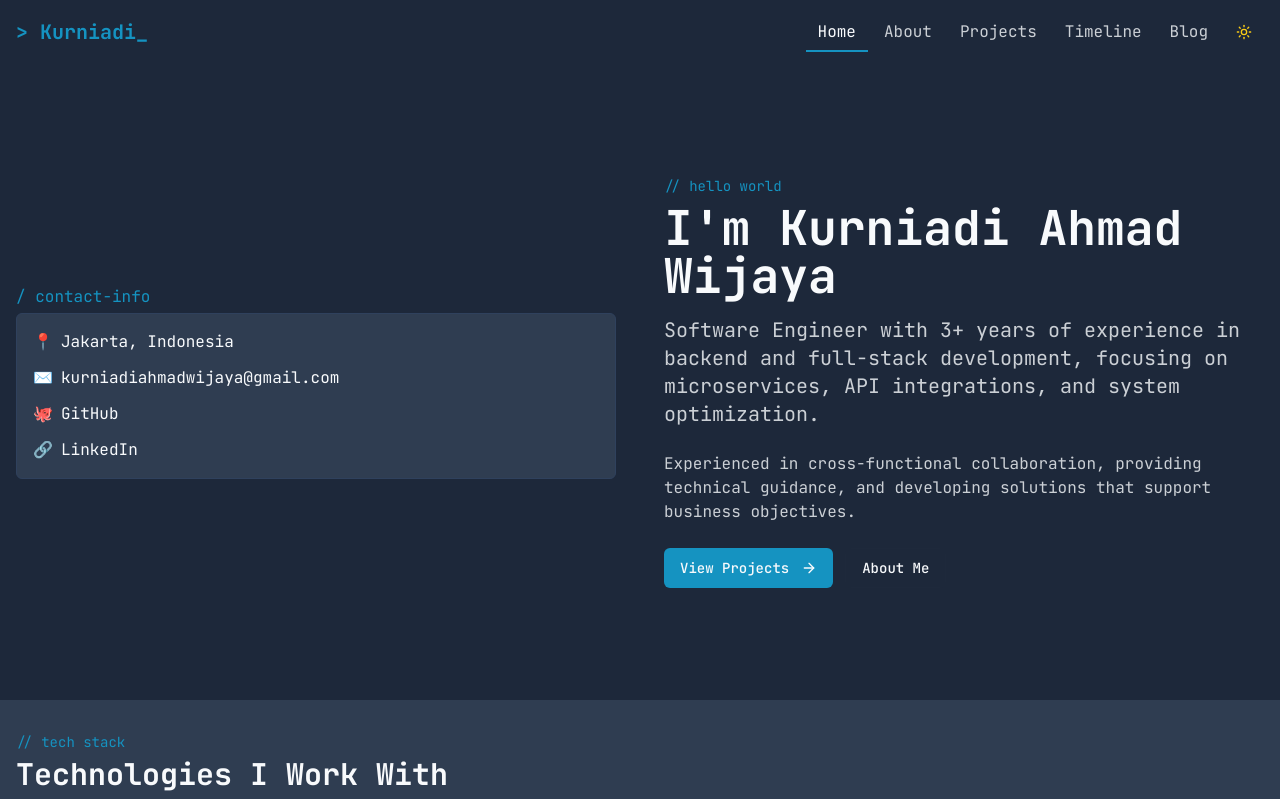
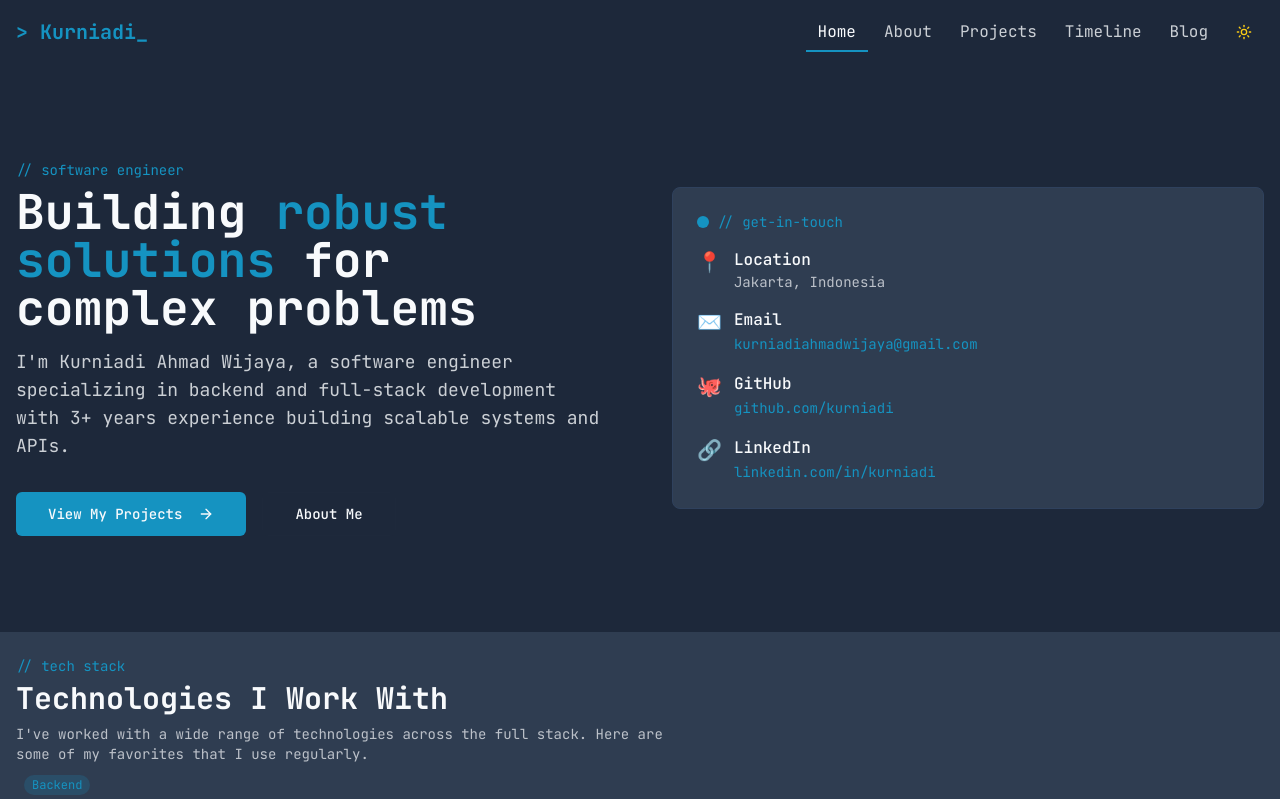
Before and after one commit to ShinyQ/ShinyQ-Playground, a React (Vite) app: page / in a window 1280 px wide. Shown: the top 799 px of the page. Built offline with nearby package versions, Linux system fonts and the light colour scheme.

Commit message:
Refactor: Improve TechStack and HeroSection
Refactor the TechStack component for improved performance and rewrite the HeroSection for a better layout.

```diff
--- a/src/components/home/HeroSection.tsx
+++ b/src/components/home/HeroSection.tsx
@@ -6,88 +6,96 @@ import { Link } from "react-router-dom";
 
 const HeroSection = () => {
   return (
-    <section className="pt-20 pb-10 md:py-28">
+    <section className="py-16 md:py-24">
       <div className="container mx-auto px-4">
-        <div className="grid grid-cols-1 md:grid-cols-2 gap-12 items-center">
-          <div className="order-2 md:order-1">
-            <div className="flex flex-col space-y-4 md:space-y-6">
-              <div className="flex flex-col space-y-1">
-                <span className="text-primary font-mono">/ contact-info</span>
-                <div className="bg-muted rounded-md p-4 border border-border">
-                  <ul className="space-y-3">
-                    <li className="flex items-center gap-2 text-sm md:text-base">
-                      <span className="text-primary">📍</span>
-                      <span>Jakarta, Indonesia</span>
-                    </li>
-                    <li className="flex items-center gap-2 text-sm md:text-base">
-                      <span className="text-primary">✉️</span>
+        <div className="grid grid-cols-1 lg:grid-cols-2 gap-10 md:gap-16 items-center">
+          <div>
+            <div className="space-y-6">
+              <div>
+                <div className="text-xs md:text-sm text-primary font-mono mb-2">
+                  // software engineer
+                </div>
+                <h1 className="text-3xl md:text-5xl font-bold mb-4 leading-tight">
+                  Building <span className="text-primary">robust solutions</span> for complex problems
+                </h1>
+                <div className="text-lg text-foreground/80">
+                  I'm Kurniadi Ahmad Wijaya, a software engineer specializing in backend and full-stack development
+                  with 3+ years experience building scalable systems and APIs.
+                </div>
+              </div>
+
+              <div className="flex flex-wrap gap-4 pt-2">
+                <Button asChild size="lg">
+                  <Link to="/projects">
+                    View My Projects
+                    <ArrowRight size={16} className="ml-2" />
+                  </Link>
+                </Button>
+                <Button variant="outline" size="lg" asChild>
+                  <Link to="/about">About Me</Link>
+                </Button>
+              </div>
+            </div>
+          </div>
+
+          <div>
+            <div className="bg-muted rounded-lg border border-border p-6">
+              <div className="flex items-center gap-2 mb-4 text-sm text-primary font-mono">
+                <span className="flex h-3 w-3 rounded-full bg-primary"></span>
+                <span>// get-in-touch</span>
+              </div>
+
+              <div className="space-y-4">
+                <div className="flex items-start gap-3">
+                  <div className="text-xl">📍</div>
+                  <div>
+                    <div className="font-medium">Location</div>
+                    <div className="text-sm text-foreground/70">Jakarta, Indonesia</div>
+                  </div>
+                </div>
+
+                <div className="flex items-start gap-3">
+                  <div className="text-xl">✉️</div>
+                  <div>
+                    <div className="font-medium">Email</div>
                     <a
                       href="mailto:kurniadiahmadwijaya@gmail.com"
-                        className="hover:text-primary transition-colors"
+                      className="text-sm text-primary hover:underline"
                     >
                       kurniadiahmadwijaya@gmail.com
                     </a>
-                    </li>
-                    <li className="flex items-center gap-2 text-sm md:text-base">
-                      <span className="text-primary">🐙</span>
+                  </div>
+                </div>
+
+                <div className="flex items-start gap-3">
+                  <div className="text-xl">🐙</div>
+                  <div>
+                    <div className="font-medium">GitHub</div>
                     <a
                       href="https://github.com"
                       target="_blank"
                       rel="noopener noreferrer"
-                        className="hover:text-primary transition-colors"
+                      className="text-sm text-primary hover:underline"
                     >
-                        GitHub
+                      github.com/kurniadi
                     </a>
-                    </li>
-                    <li className="flex items-center gap-2 text-sm md:text-base">
-                      <span className="text-primary">🔗</span>
+                  </div>
+                </div>
+
+                <div className="flex items-start gap-3">
+                  <div className="text-xl">🔗</div>
+                  <div>
+                    <div className="font-medium">LinkedIn</div>
                     <a
                       href="https://linkedin.com"
                       target="_blank"
                       rel="noopener noreferrer"
-                        className="hover:text-primary transition-colors"
+                      className="text-sm text-primary hover:underline"
                     >
-                        LinkedIn
+                      linkedin.com/in/kurniadi
                     </a>
-                    </li>
-                  </ul>
                   </div>
                 </div>
-            </div>
-          </div>
-
-          <div className="order-1 md:order-2">
-            <div className="space-y-6">
-              <div>
-                <div className="text-xs md:text-sm text-primary font-mono mb-2">
-                  // hello world
-                </div>
-                <h1 className="text-3xl md:text-5xl font-bold mb-4">
-                  I'm Kurniadi Ahmad Wijaya
-                </h1>
-                <div className="text-lg md:text-xl text-foreground/80">
-                  Software Engineer with 3+ years of experience in backend and full-stack development,
-                  focusing on microservices, API integrations, and system optimization.
-                </div>
-              </div>
-
-              <div className="text-foreground/80">
-                <p>
-                  Experienced in cross-functional collaboration, providing technical guidance,
-                  and developing solutions that support business objectives.
-                </p>
-              </div>
-
-              <div className="flex flex-wrap gap-3">
-                <Button asChild>
-                  <Link to="/projects">
-                    View Projects
-                    <ArrowRight size={16} className="ml-1" />
-                  </Link>
-                </Button>
-                <Button variant="outline" asChild>
-                  <Link to="/about">About Me</Link>
-                </Button>
               </div>
             </div>
           </div>
--- a/src/components/home/TechStack.tsx
+++ b/src/components/home/TechStack.tsx
@@ -1,3 +1,4 @@
+
 import React from "react";
 
 interface TechItem {
@@ -45,8 +46,8 @@ const TechStack = () => {
   const otherItems = techItems.filter(item => item.type === "other");
 
   return (
-    <section className="py-8 overflow-hidden bg-muted">
-      <div className="container mx-auto px-4 mb-4">
+    <section className="py-6 overflow-hidden bg-muted">
+      <div className="container mx-auto px-4 mb-2">
         <div className="text-sm text-primary font-mono mb-1">
           // tech stack
         </div>
@@ -59,7 +60,7 @@ const TechStack = () => {
         </p>
       </div>
 
-      <div className="space-y-4">
+      <div className="space-y-2">
         {/* Backend Technologies */}
         <div className="relative">
           <div className="mb-1 px-4 md:px-6">
@@ -68,7 +69,7 @@ const TechStack = () => {
             </span>
           </div>
           <div className="flex overflow-hidden">
-            <div className="flex animate-marquee whitespace-nowrap">
+            <div className="flex animate-marquee-fast whitespace-nowrap">
               {[...backendItems, ...backendItems].map((tech, index) => (
                 <div
                   key={`${tech.name}-${index}`}
@@ -90,7 +91,7 @@ const TechStack = () => {
             </span>
           </div>
           <div className="flex overflow-hidden">
-            <div className="flex animate-marquee-slow whitespace-nowrap">
+            <div className="flex animate-marquee whitespace-nowrap">
               {[...frontendItems, ...frontendItems, ...frontendItems].map((tech, index) => (
                 <div
                   key={`${tech.name}-${index}`}
@@ -112,7 +113,7 @@ const TechStack = () => {
             </span>
           </div>
           <div className="flex overflow-hidden">
-            <div className="flex animate-marquee whitespace-nowrap">
+            <div className="flex animate-marquee-fast whitespace-nowrap">
               {[...otherItems, ...otherItems].map((tech, index) => (
                 <div
                   key={`${tech.name}-${index}`}
--- a/tailwind.config.ts
+++ b/tailwind.config.ts
@@ -87,6 +87,10 @@ export default {
         "marquee-slow": {
           "0%": { transform: "translateX(0)" },
           "100%": { transform: "translateX(-50%)" }
+        },
+        "marquee-fast": {
+          "0%": { transform: "translateX(0)" },
+          "100%": { transform: "translateX(-50%)" }
         }
       },
       animation: {
@@ -94,7 +98,8 @@ export default {
         "accordion-up": "accordion-up 0.2s ease-out",
         "fade-in": "fade-in 0.5s ease-out forwards",
         "marquee": "marquee 25s linear infinite",
-        "marquee-slow": "marquee-slow 35s linear infinite"
+        "marquee-slow": "marquee-slow 35s linear infinite",
+        "marquee-fast": "marquee-fast 15s linear infinite"
       },
     }
   },
```
Lines whose indentation alone changed are shown as unchanged.
